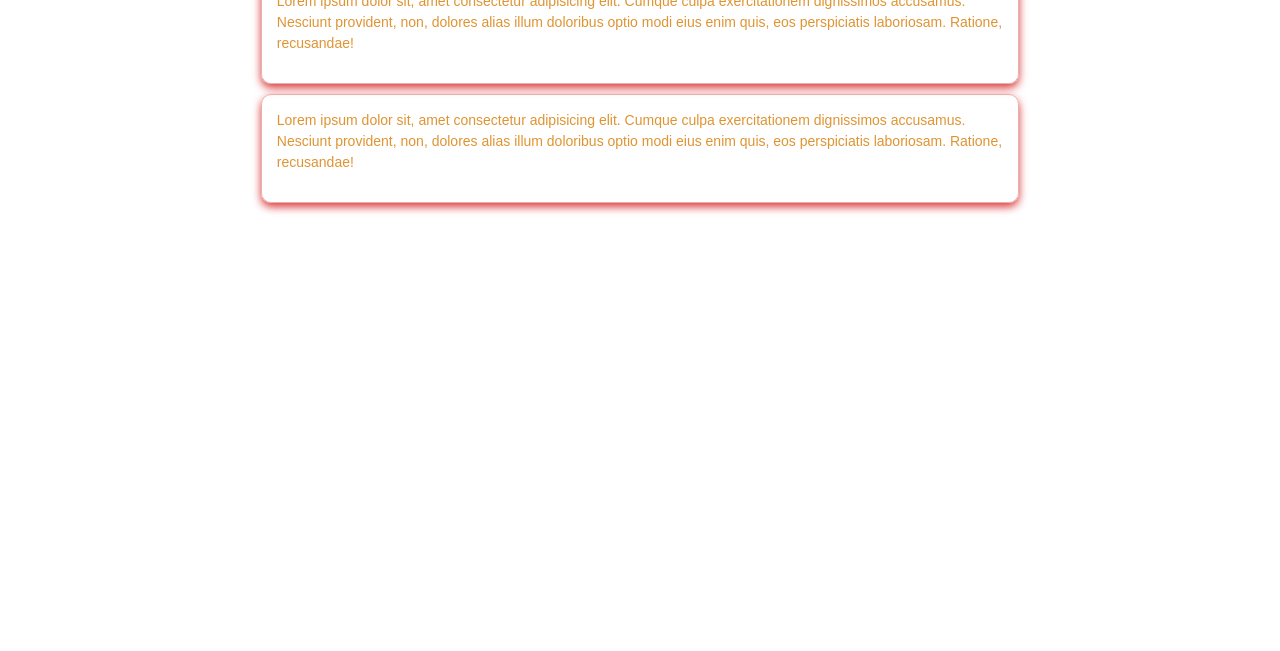
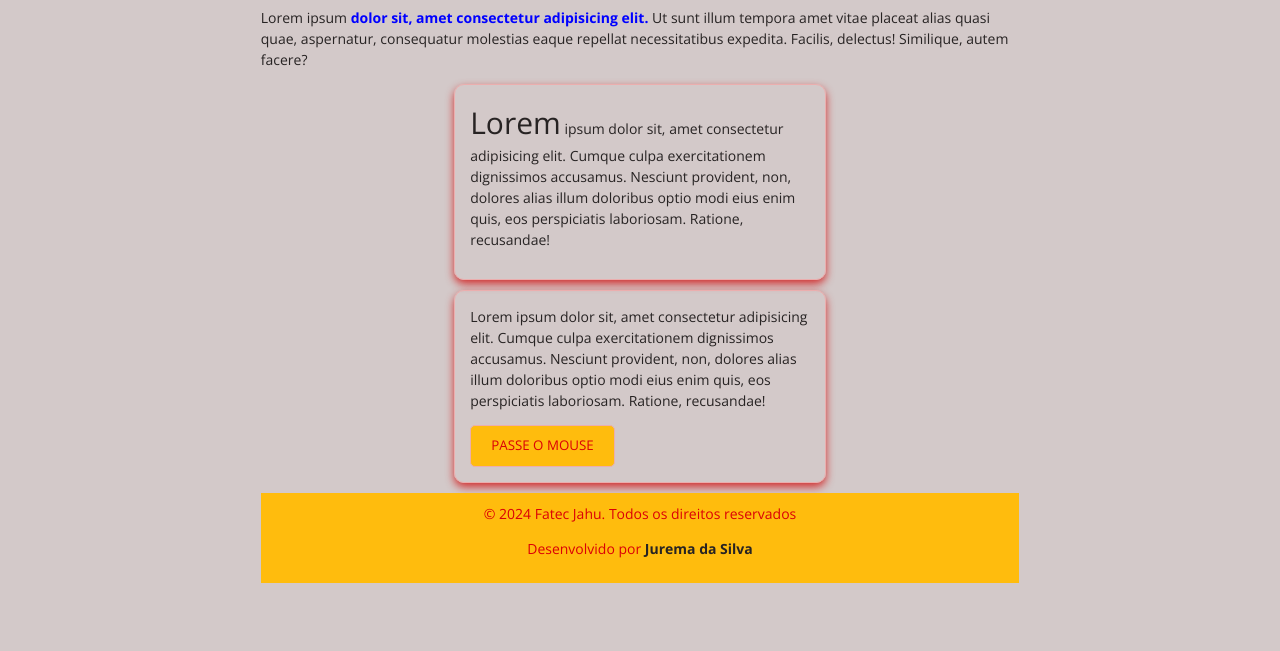
Before and after one commit to tamirestalier/Aula-13-09-css, a plain HTML site: page index.html in a window 1280 px wide. Shown: the part 149-800 px from the top of the page. Drawn offline with nearby package versions, Linux system fonts and the light colour scheme.

Commit message:
Aula de Hoje

```diff
--- /dev/null
+++ b/css/color.css
@@ -0,0 +1,20 @@
+:root {
+    /* O ROOT define variaveis que pode ser reutilizadas
+    em todo documento
+
+    As variaveis começam com --
+    para utilizar var(--nome)
+    */
+
+    --primary-color:#ffbc0d;
+    --secondary-color:#db0007;
+    --text-color: #272323;
+    --background-color: #d3c9c9;
+}
+
+.dark-mode {
+    --primary-color: #f1f07c;
+    --secondary-color: #f3777b;
+    --text-color: #d3c9c9;
+    --background-color: #272323;
+}
--- a/css/style.css
+++ b/css/style.css
@@ -0,0 +1,81 @@
+* {
+    /* O asteristico aplica o csss em Tudo!!
+        Usamos ele para fazer o reset(Limpar)
+        o css padrão do navegador e aplicar um único.
+        */
+    margin-top: 0;
+    padding: 0;
+    box-sizing: border-box; /* Define o tamanho do elemento */
+    line-height: 1.5;
+    /*font-family: Arial, Helvetica, sans-serif;*/
+    color:var(--text-color);
+  }
+
+  body {
+    background: var(--background-color);
+
+  }
+
+  p {
+    font-size: 14px;
+  }
+  h1,h2,h3,h4,h5,h6{
+
+    font-weight: bold;
+    color: black;
+    margin-bottom: 20px;
+    text-align: center;
+  }
+
+  .container {
+    padding-left: 20%;
+    padding-right: 20%;
+  }
+
+  .card {
+    border: 1px #ebaeae solid;
+    padding: 15px;
+    border-radius: 10px;
+    margin: 10px auto;
+    box-shadow: 0 4px 8px rgba(209, 7, 7, 0.788);
+  }
+  .tamanho-50{
+    width: 49%;
+    max-width: 49%;
+  }
+
+  header,
+  footer{
+    background: var(--primary-color);
+    color: var(--secondary-color);
+    padding-top: 10px;
+    padding-bottom: 10px;
+  }
+
+  footer {
+    position: sticky;
+    bottom: 0;
+    left: 0;
+    width: 100%;
+    text-align: center;
+  }
+
+  footer p{
+    color: var(--secondary-color);
+
+  }
+
+  header h1{
+    margin-top: 0;
+  }
+  .button{
+    border: 1px #ebaeae solid;
+    border-radius: 5px;
+    padding: 10px 20px;
+    background: var(--primary-color);
+    color: var(--secondary-color);
+  }
+  .button:hover {
+    background: var(--secondary-color);
+    color: var(--primary-color);
+  }
--- /dev/null
+++ b/css/text.css
@@ -0,0 +1,24 @@
+@import url('https://fonts.googleapis.com/css2?family=Open+Sans:ital,wght@0,300..800;1,300..800&display=swap');
+
+*{
+    font-family: "Open Sans", sans-serif;
+}
+
+.text-bold{
+    font-weight: bold;
+}
+
+.text-red{
+    color: red;
+}
+
+.text-blue{
+    color: blue;
+}
+.text-green{
+    color: green;
+}
+
+.text-30{
+    font-size: 30px;
+}
--- a/index.html
+++ b/index.html
@@ -4,60 +4,31 @@
     <meta charset="UTF-8" />
     <title>Document</title>
 
+    <link rel="stylesheet" href="css/style.css" class="css">
+    <link rel="stylesheet" href="css/text.css" class="css">
+    <link rel="stylesheet" href="css/color.css" class="css">
+
     <style>
-      * {
-        /* O asteristico aplica o csss em Tudo!!
-            Usamos ele para fazer o reset(Limpar)
-            o css padrão do navegador e aplicar um único.
-            */
-        margin-top: 0;
-        padding: 0;
-        box-sizing: border-box; /* Define o tamanho do elemento */
-        line-height: 1.5;
-        font-family: Arial, Helvetica, sans-serif;
-      }
-
-      p {
-        font-size: 14px;
-        color: rgb(223, 148, 50);
-      }
-      h1,
-      h2,
-      h3,
-      h4,
-      h5,
-      h6 {
-        font-weight: bold;
-        color: black;
-        margin-bottom: 20px;
-        text-align: center;
-      }
-      .container {
-        padding-left: 20%;
-        padding-right: 20%;
-      }
-      .card {
-        border: 1px #ebaeae solid;
-        padding: 15px;
-        border-radius: 10px;
-        margin: 10px auto;
-        box-shadow: 0 4px 8px rgba(209, 7, 7, 0.788);
-      }
     </style>
   </head>
 
   <body>
+    <header>
+      <!-- Podemos utilizar as variaveis no CSS inline-->
+      <h1 style="color:var(--secondary-color)">Bem vindo ao meu Site!</h1>
+    </header>
+
     <div class="container">
       <h1 style="color: #ff0000">Fatec Jahu - CSS Inline</h1>
       <p>
-        Lorem ipsum dolor sit, amet consectetur adipisicing elit. Ut sunt illum
+        Lorem ipsum <spam class="text-bold text-blue" >dolor sit, amet consectetur adipisicing elit. </spam> Ut sunt illum
         tempora amet vitae placeat alias quasi quae, aspernatur, consequatur
         molestias eaque repellat necessitatibus expedita. Facilis, delectus!
         Similique, autem facere?
       </p>
       <div class="card tamanho-50">
         <p>
-          Lorem ipsum dolor sit, amet consectetur adipisicing elit. Cumque culpa
+          <spam class="text-30">Lorem</spam> ipsum dolor sit, amet consectetur adipisicing elit. Cumque culpa
           exercitationem dignissimos accusamus. Nesciunt provident, non, dolores
           alias illum doloribus optio modi eius enim quis, eos perspiciatis
           laboriosam. Ratione, recusandae!
@@ -71,6 +42,13 @@
           alias illum doloribus optio modi eius enim quis, eos perspiciatis
           laboriosam. Ratione, recusandae!
         </p>
+        <button class="button" type="button"> PASSE O MOUSE</button>
     </div>
+
+    <footer>
+      <p>&copy; 2024 Fatec Jahu. Todos os direitos reservados</p>
+      <p>Desenvolvido por <b> Jurema da Silva</b></p>
+    </footer>
   </body>
+
 </html>
```
